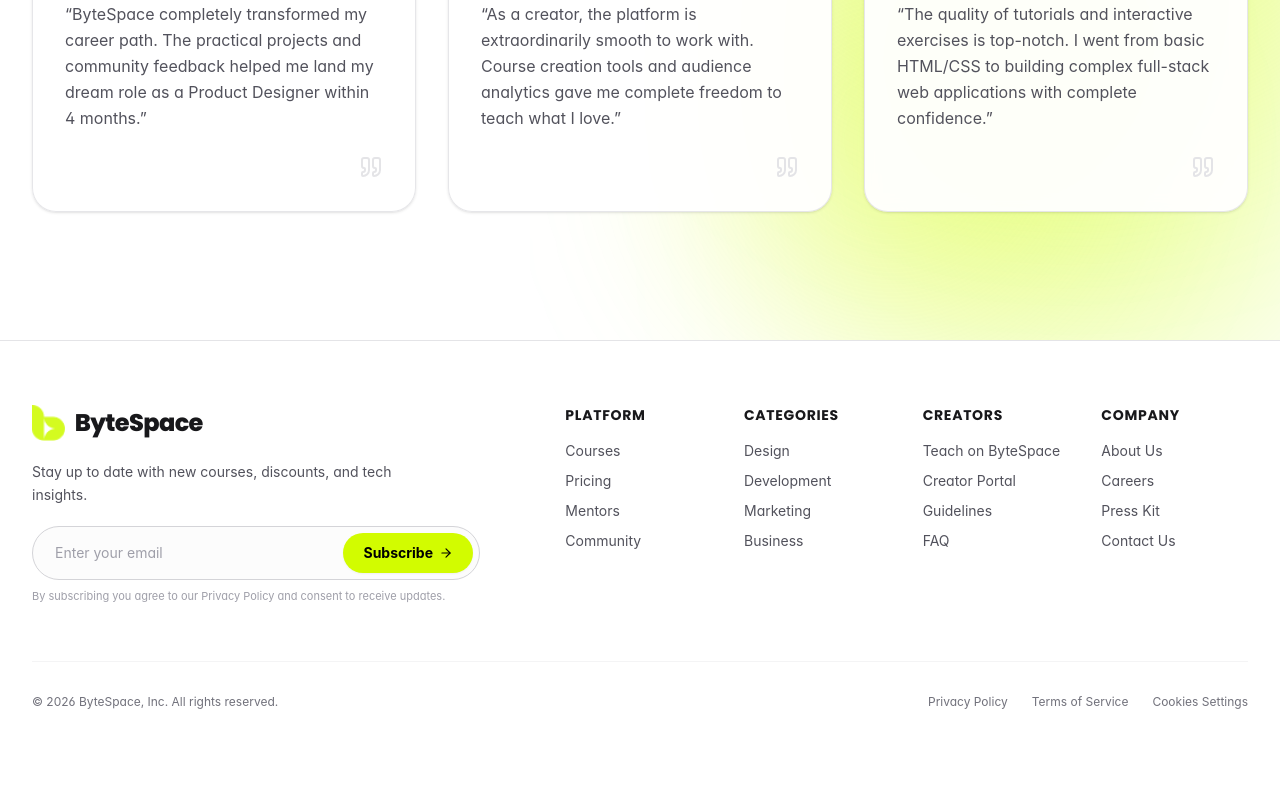
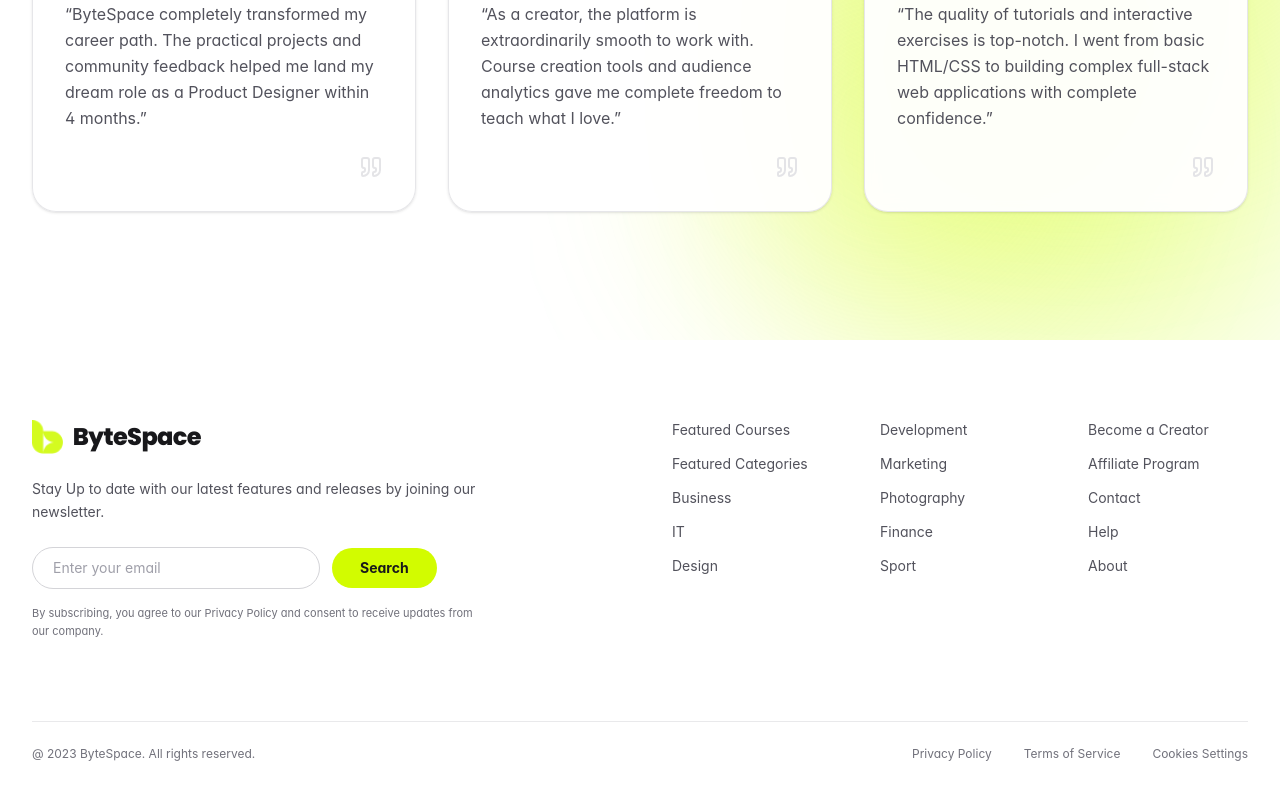
Before and after one commit to ridwanul-basit/ByteSpace-New, a Next.js app: page / in a window 1280 px wide. Shown: the part 5379-6179 px from the top of the page. Before the commit the page ends 6137 px from the top, so only its background shows below. Built offline with nearby package versions, Linux system fonts and the light colour scheme; a web font is replaced by a local one.

Commit message:
feat(fixed: footer )

```diff
--- a/src/components/layout/Footer.tsx
+++ b/src/components/layout/Footer.tsx
@@ -7,199 +7,158 @@ import { ArrowRight, Check } from "lucide-react";
 
 export const Footer: React.FC = () => {
   const [email, setEmail] = useState("");
-  const [subscribed, setSubscribed] = useState(false);
 
   const handleSubscribe = (e: React.FormEvent) => {
     e.preventDefault();
     if (email.trim()) {
-      setSubscribed(true);
       setEmail("");
-      setTimeout(() => setSubscribed(false), 4000);
     }
   };
 
   return (
-    <footer className="border-t border-zinc-200 bg-white text-zinc-900">
-      <div className="mx-auto max-w-7xl px-4 sm:px-6 lg:px-8 pt-16 pb-12">
-        <div className="grid grid-cols-1 lg:grid-cols-12 gap-12 lg:gap-16">
+    <footer className="bg-white text-zinc-900 pt-20 pb-12">
+      <div className="mx-auto max-w-7xl px-4 sm:px-6 lg:px-8">
+        <div className="grid grid-cols-1 lg:grid-cols-12 gap-12 lg:gap-16 items-start">
+
           {/* Left Column: Brand & Newsletter Form */}
-          <div className="lg:col-span-5 space-y-5">
+          <div className="lg:col-span-6 space-y-6">
             {/* Logo */}
-            <Link href="/" className="flex items-center gap-2.5">
+            <Link href="/" className="inline-flex items-center gap-2.5">
               <Image
                 src="/Vector (5).png"
                 alt="ByteSpace logo"
-                width={36}
-                height={36}
-                className="h-9 w-auto object-contain"
+                width={34}
+                height={34}
+                className="h-8.5 w-auto object-contain"
               />
               <span className="font-extrabold text-2xl tracking-tight text-zinc-900 font-heading">
                 ByteSpace
               </span>
             </Link>
 
-            <p className="text-sm text-zinc-600 max-w-sm leading-relaxed">
-              Stay up to date with new courses, discounts, and tech insights.
+            <p className="text-xs sm:text-sm text-zinc-600 max-w-md leading-relaxed">
+              Stay Up to date with our latest features and releases by joining our newsletter.
             </p>
 
-            {/* Newsletter Pill Input */}
-            <form onSubmit={handleSubscribe} className="relative max-w-md">
-              <div className="flex items-center rounded-full border border-zinc-300 bg-zinc-50/50 p-1.5 focus-within:border-[#1852fe] focus-within:ring-2 focus-within:ring-[#1852fe]/20">
+            {/* Newsletter Separate Pill Input & Search Button */}
+            <form onSubmit={handleSubscribe} className="space-y-4 max-w-lg">
+              <div className="flex flex-col sm:flex-row items-stretch sm:items-center gap-3">
                 <input
                   type="email"
                   value={email}
                   onChange={(e) => setEmail(e.target.value)}
                   placeholder="Enter your email"
                   required
-                  className="w-full bg-transparent px-4 text-sm text-zinc-900 placeholder-zinc-400 focus:outline-none"
+                  className="w-full sm:w-72 rounded-full border border-zinc-300 bg-white px-5 py-2.5 text-xs sm:text-sm text-zinc-900 placeholder-zinc-400 focus:outline-none focus:border-zinc-500 focus:ring-1 focus:ring-zinc-400"
                 />
                 <button
                   type="submit"
-                  className="rounded-full bg-[#d2fc00] px-5 py-2.5 text-xs sm:text-sm font-bold text-black shadow-xs hover:bg-[#beef00] hover:scale-105 transition-all shrink-0 cursor-pointer flex items-center gap-1.5"
+                  className="rounded-full bg-[#d2fc00] px-7 py-2.5 text-xs sm:text-sm font-bold text-zinc-900 hover:bg-[#beef00] hover:scale-105 active:scale-95 transition-all shrink-0 cursor-pointer text-center"
                 >
-                  {subscribed ? (
-                    <>
-                      <Check className="w-3.5 h-3.5" />
-                      <span>Joined!</span>
-                    </>
-                  ) : (
-                    <>
-                      <span>Subscribe</span>
-                      <ArrowRight className="w-3.5 h-3.5" />
-                    </>
-                  )}
+                  Search
                 </button>
               </div>
-              <p className="mt-2 text-[11px] text-zinc-400">
-                By subscribing you agree to our Privacy Policy and consent to receive updates.
+              <p className="text-[10px] sm:text-[11px] text-zinc-500 max-w-md leading-relaxed">
+                By subscribing, you agree to our Privacy Policy and consent to receive updates from our company.
               </p>
             </form>
           </div>
 
-          {/* Right Columns: Links Grid */}
-          <div className="lg:col-span-7 grid grid-cols-2 sm:grid-cols-4 gap-8">
+          {/* Right Columns: 3 Link Columns */}
+          <div className="lg:col-span-6 grid grid-cols-2 sm:grid-cols-3 gap-8 sm:gap-12">
             {/* Column 1 */}
-            <div>
-              <h4 className="text-sm font-bold text-zinc-900 uppercase tracking-wider">
-                Platform
-              </h4>
-              <ul className="mt-4 space-y-2.5 text-sm text-zinc-600">
+            <ul className="space-y-3.5 text-xs sm:text-sm text-zinc-600">
               <li>
-                  <Link href="#courses" className="hover:text-[#1852fe] transition-colors">
-                    Courses
+                <Link href="/courses" className="hover:text-zinc-900 transition-colors">
+                  Featured Courses
                 </Link>
               </li>
               <li>
-                  <Link href="#pricing" className="hover:text-[#1852fe] transition-colors">
-                    Pricing
+                <Link href="/courses" className="hover:text-zinc-900 transition-colors">
+                  Featured Categories
                 </Link>
               </li>
               <li>
-                  <Link href="#mentors" className="hover:text-[#1852fe] transition-colors">
-                    Mentors
+                <Link href="/courses" className="hover:text-zinc-900 transition-colors">
+                  Business
                 </Link>
               </li>
               <li>
-                  <Link href="#testimonials" className="hover:text-[#1852fe] transition-colors">
-                    Community
+                <Link href="/courses" className="hover:text-zinc-900 transition-colors">
+                  IT
+                </Link>
+              </li>
+              <li>
+                <Link href="/courses" className="hover:text-zinc-900 transition-colors">
+                  Design
                 </Link>
               </li>
             </ul>
-            </div>
 
             {/* Column 2 */}
-            <div>
-              <h4 className="text-sm font-bold text-zinc-900 uppercase tracking-wider">
-                Categories
-              </h4>
-              <ul className="mt-4 space-y-2.5 text-sm text-zinc-600">
+            <ul className="space-y-3.5 text-xs sm:text-sm text-zinc-600">
               <li>
-                  <Link href="#courses" className="hover:text-[#1852fe] transition-colors">
-                    Design
-                  </Link>
-                </li>
-                <li>
-                  <Link href="#courses" className="hover:text-[#1852fe] transition-colors">
+                <Link href="/courses" className="hover:text-zinc-900 transition-colors">
                   Development
                 </Link>
               </li>
               <li>
-                  <Link href="#courses" className="hover:text-[#1852fe] transition-colors">
+                <Link href="/courses" className="hover:text-zinc-900 transition-colors">
                   Marketing
                 </Link>
               </li>
               <li>
-                  <Link href="#courses" className="hover:text-[#1852fe] transition-colors">
-                    Business
+                <Link href="/courses" className="hover:text-zinc-900 transition-colors">
+                  Photography
+                </Link>
+              </li>
+              <li>
+                <Link href="/courses" className="hover:text-zinc-900 transition-colors">
+                  Finance
+                </Link>
+              </li>
+              <li>
+                <Link href="/courses" className="hover:text-zinc-900 transition-colors">
+                  Sport
                 </Link>
               </li>
             </ul>
-            </div>
 
             {/* Column 3 */}
-            <div>
-              <h4 className="text-sm font-bold text-zinc-900 uppercase tracking-wider">
-                Creators
-              </h4>
-              <ul className="mt-4 space-y-2.5 text-sm text-zinc-600">
+            <ul className="space-y-3.5 text-xs sm:text-sm text-zinc-600">
               <li>
-                  <Link href="#creators" className="hover:text-[#1852fe] transition-colors">
-                    Teach on ByteSpace
+                <Link href="/creators" className="hover:text-zinc-900 transition-colors">
+                  Become a Creator
                 </Link>
               </li>
               <li>
-                  <Link href="#creators" className="hover:text-[#1852fe] transition-colors">
-                    Creator Portal
+                <Link href="/creators" className="hover:text-zinc-900 transition-colors">
+                  Affiliate Program
                 </Link>
               </li>
               <li>
-                  <Link href="#" className="hover:text-[#1852fe] transition-colors">
-                    Guidelines
+                <Link href="/sign-in" className="hover:text-zinc-900 transition-colors">
+                  Contact
                 </Link>
               </li>
               <li>
-                  <Link href="#" className="hover:text-[#1852fe] transition-colors">
-                    FAQ
-                  </Link>
-                </li>
-              </ul>
-            </div>
-
-            {/* Column 4 */}
-            <div>
-              <h4 className="text-sm font-bold text-zinc-900 uppercase tracking-wider">
-                Company
-              </h4>
-              <ul className="mt-4 space-y-2.5 text-sm text-zinc-600">
-                <li>
-                  <Link href="#" className="hover:text-[#1852fe] transition-colors">
-                    About Us
+                <Link href="/sign-in" className="hover:text-zinc-900 transition-colors">
+                  Help
                 </Link>
               </li>
               <li>
-                  <Link href="#" className="hover:text-[#1852fe] transition-colors">
-                    Careers
-                  </Link>
-                </li>
-                <li>
-                  <Link href="#" className="hover:text-[#1852fe] transition-colors">
-                    Press Kit
-                  </Link>
-                </li>
-                <li>
-                  <Link href="#" className="hover:text-[#1852fe] transition-colors">
-                    Contact Us
+                <Link href="/" className="hover:text-zinc-900 transition-colors">
+                  About
                 </Link>
               </li>
             </ul>
           </div>
         </div>
-        </div>
 
         {/* Bottom Legal Bar */}
-        <div className="mt-14 pt-8 border-t border-zinc-100 flex flex-col sm:flex-row items-center justify-between gap-4 text-xs text-zinc-500">
-          <p>&copy; {new Date().getFullYear()} ByteSpace, Inc. All rights reserved.</p>
-          <div className="flex items-center gap-6">
+        <div className="mt-20 pt-6 border-t border-zinc-200/80 flex flex-col sm:flex-row items-center justify-between gap-4 text-[11px] sm:text-xs text-zinc-500">
+          <p>@ 2023 ByteSpace. All rights reserved.</p>
+          <div className="flex items-center gap-6 sm:gap-8">
             <Link href="#" className="hover:text-zinc-900 transition-colors">
               Privacy Policy
             </Link>
```
Lines whose indentation alone changed are shown as unchanged.
